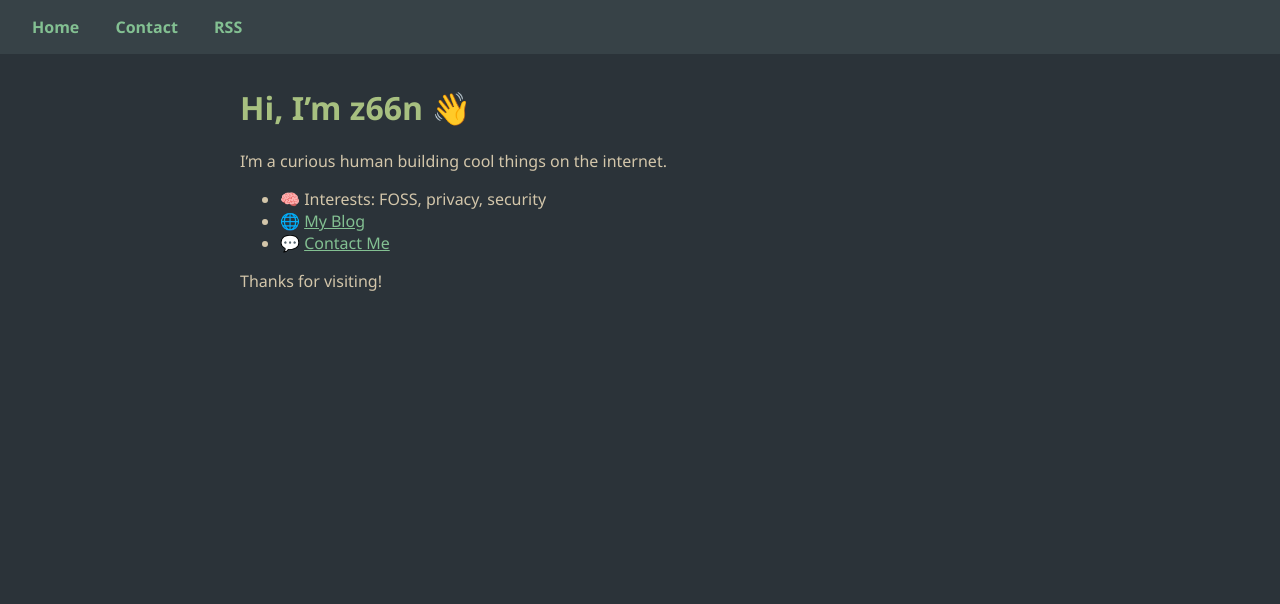
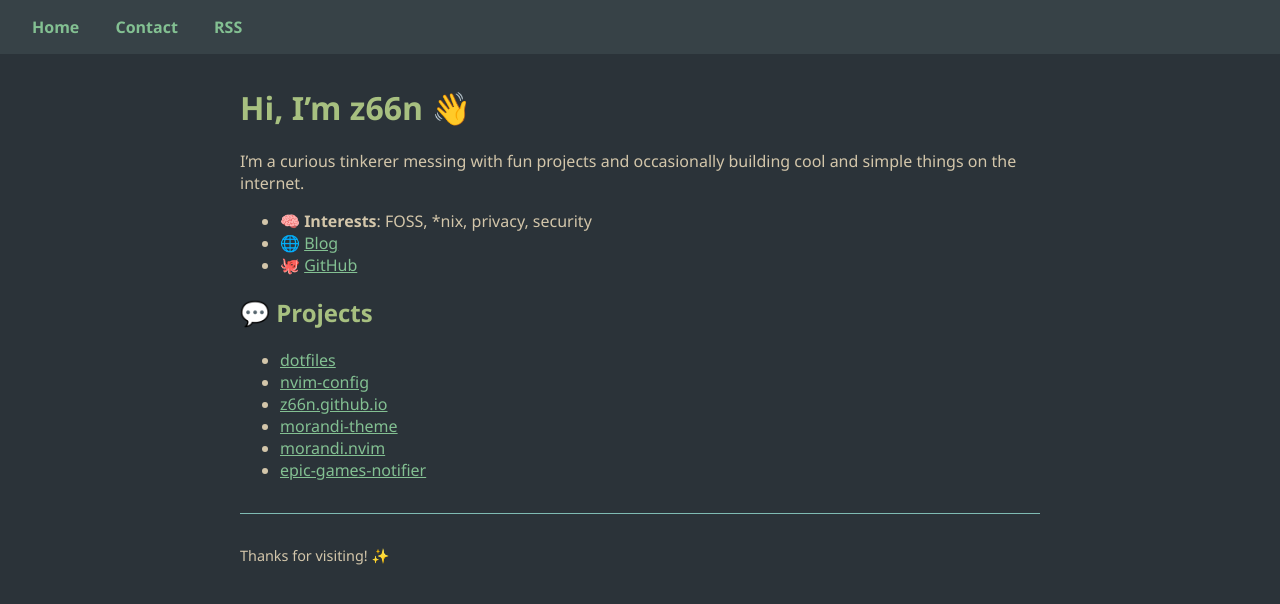
Before and after one commit to z66n/z66n.github.io, a Jekyll site: the page built from index.md, in a window 1280 px wide. Shown: the top 604 px of the page. Built offline with Jekyll 4.4.1, drawn with Linux system fonts in a browser that asks for light colours.

Commit message:
Add favicon, next blog page link, fixed blog layout

```diff
--- a/_config.yml
+++ b/_config.yml
@@ -6,3 +6,9 @@
 markdown: kramdown
 plugins:
   - jekyll-feed
+defaults:
+  - scope:
+      path: ""
+      type: "posts"
+    values:
+      layout: post
--- a/_layouts/default.html
+++ b/_layouts/default.html
@@ -4,6 +4,7 @@
   <meta charset="UTF-8">
   <title>{{ page.title }}</title>
   <meta name="viewport" content="width=device-width, initial-scale=1">
+  <link rel="icon" href="/assets/favicon.jpg" type="image/jpg">
   <link rel="alternate" type="application/rss+xml" title="RSS" href="/feed.xml" />
   <style>
     :root {
--- a/index.md
+++ b/index.md
@@ -3,12 +3,23 @@
 title: "Welcome"
 ---
 
-# Hi, I'm z66n 👋
+# Hi, I'm <span style="color: var(--accent);">z66n</span> 👋
 
-I'm a curious human building cool things on the internet.
+I'm a curious tinkerer messing with fun projects and occasionally building cool and simple things on the internet.
 
-- 🧠 Interests: FOSS, privacy, security
-- 🌐 [My Blog](https://z66n.github.io/blog)
-- 💬 [Contact Me](mailto:you@example.com)
+- 🧠 **Interests**: FOSS, *nix, privacy, security
+- 🌐 [Blog](/blog)
+- 🐙 [GitHub](https://github.com/z66n)
 
-Thanks for visiting!
+## 💬 Projects
+
+- [dotfiles](https://github.com/z66n/dotfiles)
+- [nvim-config](https://github.com/z66n/nvim-config)
+- [z66n.github.io](https://github.com/z66n/z66n.github.io)
+- [morandi-theme](https://github.com/morandi-theme/morandi-theme)
+- [morandi.nvim](https://github.com/morandi-theme/morandi.nvim)
+- [epic-games-notifier](https://github.com/z66n/epic-games-notifier)
+
+---
+
+<p style="font-size: 0.9em;">Thanks for visiting! ✨</p>
```
Also changed, not shown: _layouts/post.html (+24 -15 lines), assets/favicon.jpg (added).
